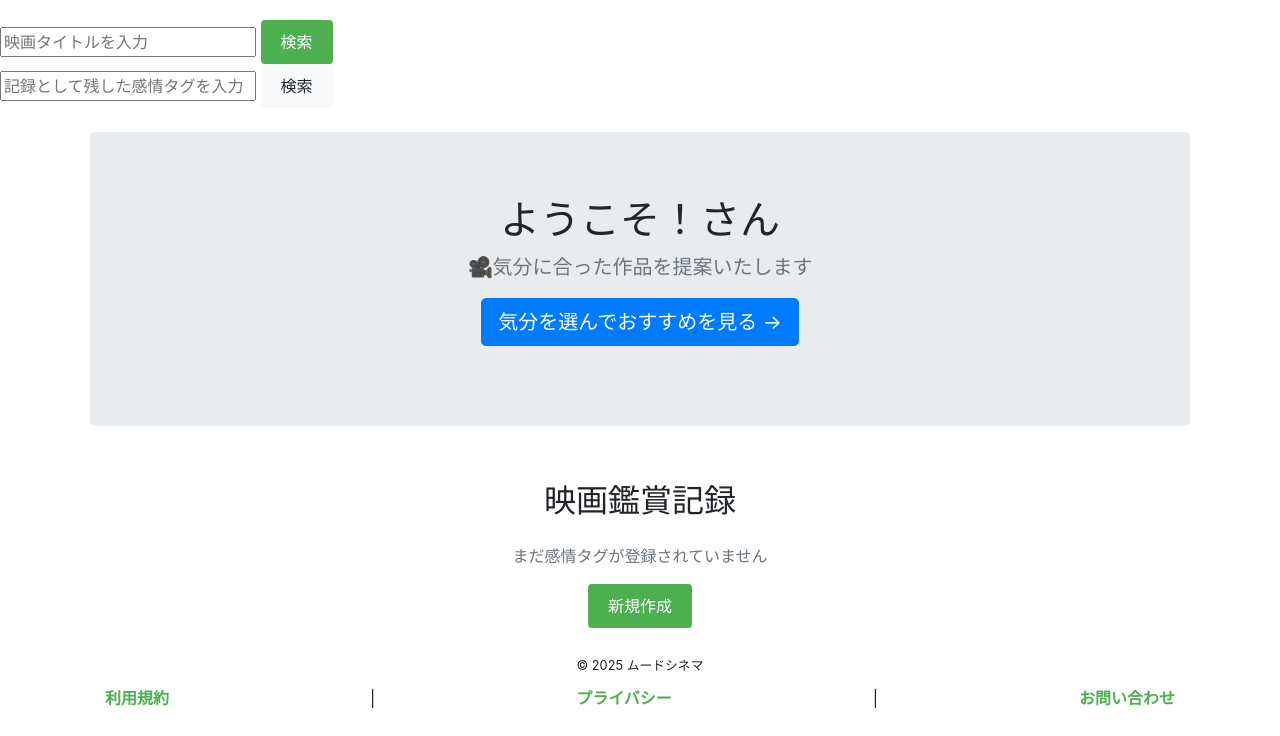
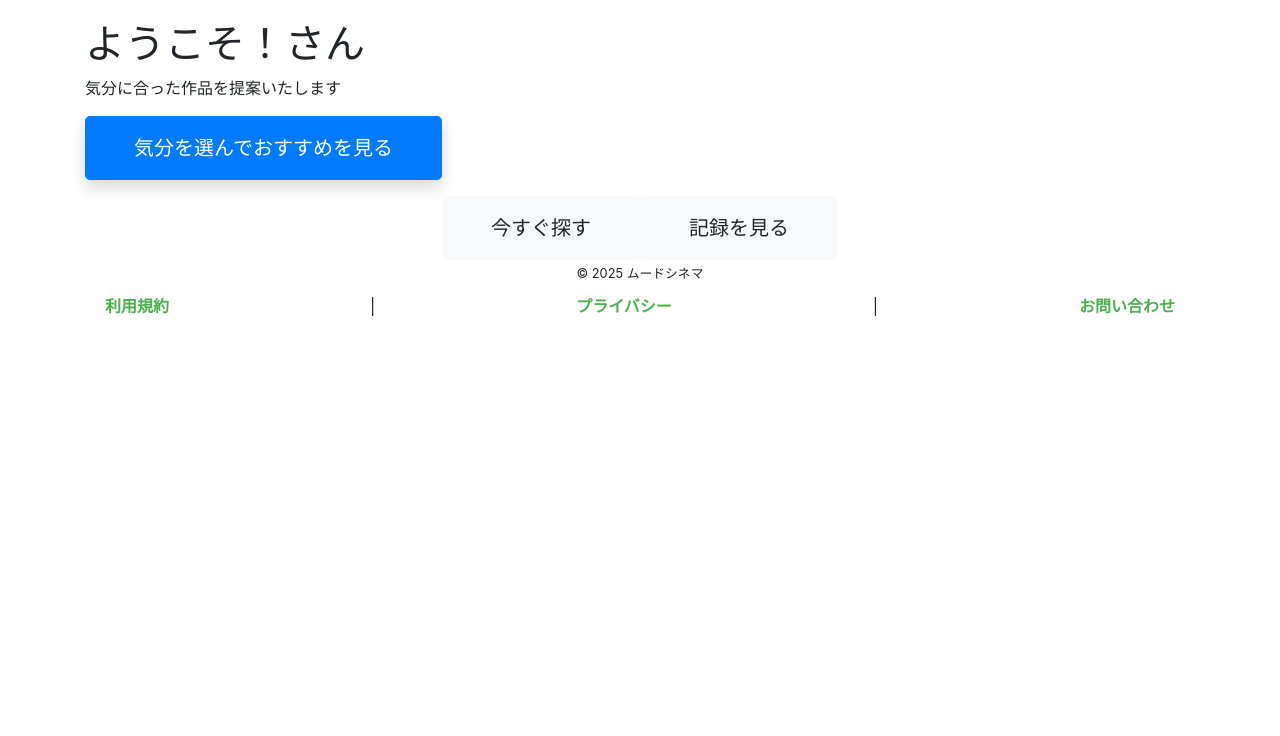
Before and after one commit to INswon/MovieChallenge, a Django app: template templates/movies/home.html in a window 1280 px wide. Shown: the part 64-800 px from the top of the page. Run offline with Django 5.2, Linux system fonts and the light colour scheme; the template is opened without the code that fills it, so the values that code supplies are empty; some libraries are stand-ins or nearby versions.

Commit message:
style: ホーム画面を映画推奨選択画面に変更（一覧は record/ に移行予定) #40

```diff
--- a/templates/movies/home.html
+++ b/templates/movies/home.html
@@ -1,100 +1,27 @@
-{% extends 'base.html' %}
-{% load custom_filters %}
+{% extends "base.html" %}
 {% load static %}
 
+{% block title %}ホーム | ムードシネマ{% endblock %}
+
+{% block page_bg_wrapper_class %}home-bg{% endblock %}
+
 {% block content %}
+  <section class="hero" aria-labelledby="welcome-title">
+    <div class="container hero__inner" >
+      <h1 id="welcome-title" class="hero__title fw-bold">ようこそ！{{ user.username }}さん</h1>
+      <p class="hero__lead">気分に合った作品を提案いたします</p>
 
-    <!-- 検索フォームセクション -->
-    <form method="get" action="{% url 'movies:movie_search' %}">
-        <input type="text" name="query" placeholder="映画タイトルを入力">
-        <button type="submit">検索</button>
-    </form>
+      <a class="btn btn-primary btn-lg hero__primary fw-bold px-5 py-3 rounded-3 shadow"
+        href="{% url 'movies:recommend' recommend_name='healed' %}">
+        気分を選んでおすすめを見る
+      </a>
 
-    <!-- 感情タグ検索セクション -->
-    <form method="get" action="{% url 'movies:mood_search' %}">
-        <input type="text" name="mood" placeholder="記録として残した感情タグを入力「例: #迫力、#泣ける」">
-        <button type="submit" class="btn-light">検索</button>
-    </form>
-
-    <div class="container my-1 home-hero">
-        <section class="jumbotron text-center">
-            <h1 class="jumbotron-heading">ようこそ！{{ user.username }}さん</h1>
-            <p class="lead text-muted"> 🎥気分に合った作品を提案いたします</p>
-            <p>
-                <a href="{% url 'movies:recommend' recomend_name='healed' %}",
-                   class="btn btn-primary btn-lg">
-                   気分を選んでおすすめを見る →
-                </a>
-            </p>
-        </section>
+      <nav class="hero__secondary d-flex justify-content-center mt-3">
+        <a class="btn btn-light btn-lg fw-bold px-5 py-3 rounded-3"
+           href="{% url 'movies:movie_search' %}">今すぐ探す</a>
+        <a class="btn btn-light btn-lg fw-bold px-5 py-3 rounded-3"
+           href="{% url 'movies:record' %}">記録を見る</a>
+      </nav>
     </div>
-
-    <!-- 映画鑑賞記録セクション -->
-    <h2 class="text-center mb-4">映画鑑賞記録</h2>
-
-        {% for record in records %}
-        <div class="card mb-3 mx-auto" style="width: 1000px;">
-            <div class="d-flex align-items-stretch">
-                <div class="col-md-5">
-                    {% if record.poster %}
-                        <img src="{{ record.poster.url }}" alt="{{ record.title }}" class="img-fluid">
-                    {% elif record.poster_url %}
-                        <img src="{{ record.poster_url }}" alt="{{ record.title }}" class="img-fluid">
-                    {% else %}
-                        <img src="{% static 'images/default_poster.jpg' %}?v={{ STATIC_VERSION }}" alt="No image available" class="img-fluid">
-                    {% endif %}
-                </div>
-                <div class="col-md-7 d-flex flex-column">
-                    <div class="card-body flex-fill">
-                        <h5 class="card-title">{{ record.title }}</h5>
-                        <p class="card-text">ジャンル:
-                          {% for genre in record.genres.all %}
-                            {{ genre.name }}{% if not forloop.last %}, {% endif %}
-                          {% endfor %}
-                        </p>
-                        <p class="card-text">監督: {{ record.director }}</p>
-                        <p>ムード:
-                            {% for mood in record.mood.all %}
-                                #{{ mood.name }}{% if not forloop.last %}, {% endif %}
-                            {% empty %}
-                                なし
-                            {% endfor %}
-                        </p>
-                        <p class="card-text">評価:
-                            {% if record.rating == 1 %}★☆☆☆☆
-                            {% elif record.rating == 2 %}★★☆☆☆
-                            {% elif record.rating == 3 %}★★★☆☆
-                            {% elif record.rating == 4 %}★★★★☆
-                            {% else %}★★★★★
-                            {% endif %}
-                        </p>
-                        <p class="card-text">感想: {{ record.comment }}</p>
-                        <p class="card-text">鑑賞日: {{ record.date_watched }}</p>
-                        <div class="text-center mt-auto">
-                            <button type="button" class="btn-list" onclick="location.href='{% url 'movies:detail' record.pk %}'">詳細</button>
-                            <button type="button" class="btn-edit" onclick="location.href='{% url 'movies:edit' record.pk %}'">編集</button>
-                        </div>
-                    </div>
-                </div>
-            </div>
-        </div>
-        {% endfor %}
-
-        <div class="mood-button-wrapper">
-            {% for mood in top_moods %}
-                {% if mood.name %}
-                    <a href="{% url 'movies:mood_archive' mood.name %}"
-                    class="btn mood-btn mood-{{ category_classes|get_item:mood.name }}">
-                    {{ mood.name }}（{{ mood.num_records }}回）</a>
-                {% endif %}
-            {% empty %}
-                <p class="text-muted">まだ感情タグが登録されていません</p>
-            {% endfor %}
-        </div>
-
-
-        <div class="container text-center mb-4">
-            <button type="button" class="btn-new" onclick="location.href='{% url 'movies:create' %}'">新規作成</button>
-        </div>
-
+  </section>
 {% endblock %}
```
